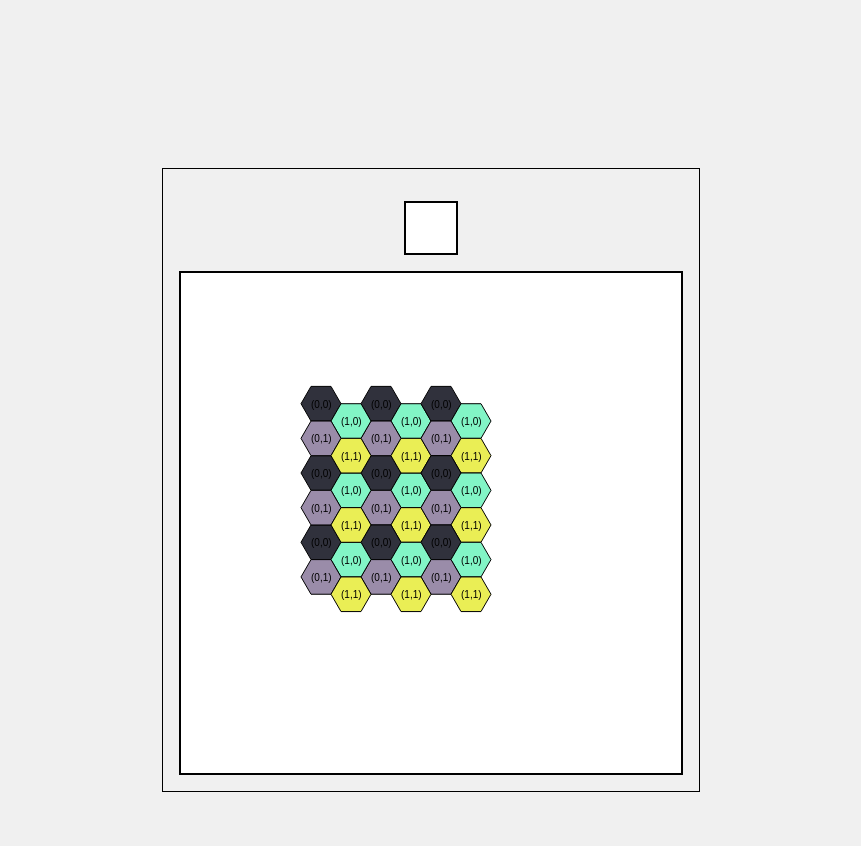
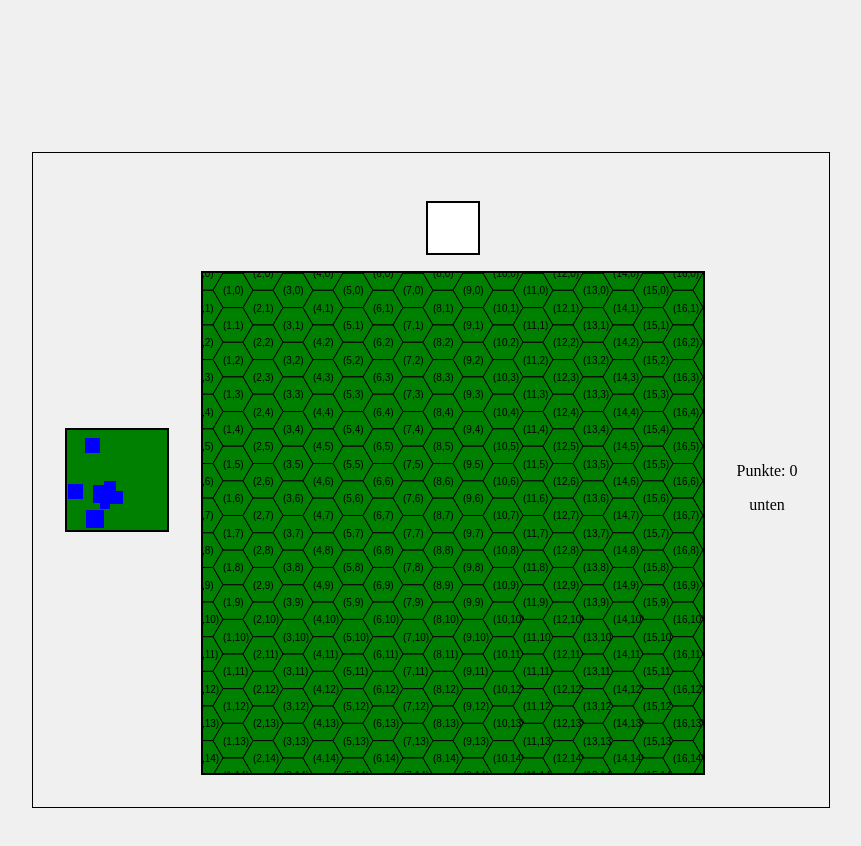
Before and after one commit to Dudy/mysiedler, a website with bundled scripts: page public/index.html in a window 1280 px wide. Shown: the whole page, without its empty margins (209-1070 px from the left). Built offline with nearby package versions, Linux system fonts and the light colour scheme.

Commit message:
Minimap hinzugefügt, inkl. Steuerung durch Events aus der großen Map heraus
Resources hinzugefügt, die auf den Feldern erreichbar sind, zunächst aber nur Wasser und Gras als nicht-verwertbare Ressouce

```diff
--- a/public/canvasManager.js
+++ b/public/canvasManager.js
@@ -1,5 +1,5 @@
 import {HEXAGON_HEIGHT, HEXAGON_WIDTH} from "./hexagon.js";
-import {HEIGHT, RADIUS, WIDTH} from "./config.js";
+import {HEIGHT, RADIUS, resourceColor, WIDTH} from "./config.js";
 
 const FIELD_WIDTH = HEXAGON_WIDTH * WIDTH;
 const FIELD_HEIGHT = HEXAGON_HEIGHT * HEIGHT;
@@ -7,8 +7,8 @@ const HALF_RADIUS = RADIUS * 0.5;
 
 class CanvasManager {
     constructor(canvasId, hexagons) {
-        this.xOffset = 200;
-        this.yOffset = 200;
+        this.xOffset = 0;
+        this.yOffset = 0;
         this.keyPressCount = {
             'w': 0,
             'a': 0,
@@ -100,7 +100,8 @@ class CanvasManager {
         const clickedHexagon = this.getClickedHexagon(e.clientX, e.clientY);
         if (clickedHexagon) {
             const colorDiv = document.getElementById('color');
-            colorDiv.style.backgroundColor = clickedHexagon.color;
+            // colorDiv.style.backgroundColor = clickedHexagon.color;
+            colorDiv.style.backgroundColor = resourceColor[clickedHexagon.resource];
         }
     }
 
@@ -125,16 +126,16 @@ class CanvasManager {
 
                 switch (key) {
                     case 'w':
+                        this.yOffset += increment;
+                        break;
+                    case 'a':
+                        this.xOffset += increment;
+                        break;
+                    case 's':
                         this.yOffset -= increment;
                         break;
-                    case 'a':
+                    case 'd':
                         this.xOffset -= increment;
-                        break;
-                    case 's':
-                        this.yOffset += increment;
-                        break;
-                    case 'd':
-                        this.xOffset += increment;
                         break;
                 }
 
@@ -150,6 +151,16 @@ class CanvasManager {
                 if (this.yOffset > HEXAGON_HEIGHT * HEIGHT) {
                     this.yOffset -= HEXAGON_HEIGHT * HEIGHT;
                 }
+
+                let meinEvent = new CustomEvent('offsetUpdatedEvent', {
+                    detail: {
+                        xOffset: this.xOffset / (HEXAGON_WIDTH * WIDTH),
+                        yOffset: this.yOffset / (HEXAGON_HEIGHT * HEIGHT),
+                        message: 'Hallo Welt!'
+                    }
+                });
+                // Event senden
+                window.dispatchEvent(meinEvent);
             }
         });
 
--- a/public/config.js
+++ b/public/config.js
@@ -1,4 +1,32 @@
-export const WIDTH = 2;
-export const HEIGHT = 2;
+import { SeedableRandom } from './seedable-random.js';
+
+export const RANDOM = new SeedableRandom(1);
+
+export const WIDTH = 100;
+export const HEIGHT = 100;
 
 export const RADIUS = 20;
+
+export const resources = ['grass', 'stone', 'wood', 'iron_ore'];
+export const resourceCount = {
+    grass: 100,
+    stone: 4,
+    wood: 4,
+    iron_ore: 2
+};
+export const resourceColor = {
+    grass: 'green',
+    stone: 'darkgrey',
+    wood: 'brown',
+    iron_ore: 'lightgrey',
+    desert: 'yellow',
+    water: 'blue'
+};
+export const resourceToImage = {
+    grass: 'grass.png',
+    stone: 'stone.png',
+    wood: 'wood.png',
+    iron_ore: 'iron_ore.png',
+    desert: 'desert.png',
+    water: 'water.png'
+};
--- a/public/hexagon.js
+++ b/public/hexagon.js
@@ -1,4 +1,4 @@
-import {RADIUS, HEIGHT, WIDTH} from "./config.js";
+import {RADIUS, HEIGHT, WIDTH, resourceColor} from "./config.js";
 
 export const HEXAGON_WIDTH = 1.5 * RADIUS;
 export const HEXAGON_HEIGHT = Math.sqrt(3) * RADIUS;
@@ -29,7 +29,6 @@ class Hexagon {
 
         this.x = x;
         this.y = y;
-        this.color = getRandomColor();
 
         this.top = undefined;
         this.topRight = undefined;
@@ -37,6 +36,8 @@ class Hexagon {
         this.bottom = undefined;
         this.bottomLeft = undefined;
         this.topLeft = undefined;
+
+        this.resource = undefined;
     }
 
     draw(context, offsetX = 0, offsetY = 0) {
@@ -53,7 +54,7 @@ class Hexagon {
         context.strokeStyle = "black";
         context.lineWidth = 1;
         context.closePath();
-        context.fillStyle = this.color;
+        context.fillStyle = resourceColor[this.resource];
         context.fill();
         context.stroke();
 
@@ -62,11 +63,6 @@ class Hexagon {
         context.fillStyle = "black";
         context.fillText(`(${this.column},${this.row})`, offsetX + this.x - 10, offsetY + this.y + 4);
         context.closePath();
-
-        // context.beginPath();
-        // context.arc(offsetX + this.x, offsetY + this.y, RADIUS, 0, 2 * Math.PI, false);
-        // context.lineWidth = 1;
-        // context.stroke();
     }
 
     setNeighbors(top, topRight, bottomRight, bottom, bottomLeft, topLeft) {
--- a/public/index.html
+++ b/public/index.html
@@ -9,8 +9,20 @@
 <body>
 
 <div id="content">
-    <div id="color"></div>
-    <canvas id="myCanvas" width="500" height="500"></canvas>
+    <div class="left">
+        <div id="foo"></div>
+        <canvas id="overviewCanvas" width="100" height="100"></canvas>
+    </div>
+    <div class="center">
+        <div id="color"></div>
+        <canvas id="myCanvas" width="500" height="500"></canvas>
+    </div>
+    <div class="right">
+        <div>
+            <p>Punkte: <span id="points">0</span></p>
+        </div>
+        <div>unten</div>
+    </div>
 </div>
 
 <script type="module" src="main.js"></script>
--- a/public/main.css
+++ b/public/main.css
@@ -1,3 +1,42 @@
+/*!* public/main.css *!*/
+/*body {*/
+/*    margin: 5em;*/
+/*    padding: 0;*/
+/*    display: flex;*/
+/*    justify-content: center;*/
+/*    align-items: center;*/
+/*    height: 100vh;*/
+/*    background-color: #f0f0f0;*/
+/*}*/
+
+/*div#content {*/
+/*    display: flex;*/
+/*    flex-direction: column;*/
+/*    justify-content: center;*/
+/*    align-items: center;*/
+/*    border: 1px solid black;*/
+/*    padding: 1em;*/
+/*}*/
+
+/*div#color {*/
+/*    width: 50px;*/
+/*    height: 50px;*/
+/*    border: 2px solid black;*/
+/*    background-color: white;*/
+/*    margin: 1em;*/
+/*}*/
+
+/*canvas {*/
+/*    border: 2px solid black;*/
+/*    background-color: white;*/
+/*    display: flex;*/
+/*    justify-content: center;*/
+/*    align-items: center;*/
+/*}*/
+
+
+
+
 /* public/main.css */
 body {
     margin: 5em;
@@ -11,7 +50,7 @@ body {
 
 div#content {
     display: flex;
-    flex-direction: column;
+    flex-direction: row;
     justify-content: center;
     align-items: center;
     border: 1px solid black;
@@ -33,3 +72,20 @@ canvas {
     justify-content: center;
     align-items: center;
 }
+
+.left,
+.center,
+.right {
+    display: flex;
+    flex-direction: column;
+    justify-content: center;
+    align-items: center;
+    padding: 1rem;
+}
+
+.right div {
+    display: flex;
+    flex-direction: column;
+    justify-content: center;
+    align-items: center;
+}
--- a/public/main.js
+++ b/public/main.js
@@ -1,6 +1,7 @@
 import Hexagon from './hexagon.js';
 import CanvasManager from "./canvasManager.js";
-import {HEIGHT, WIDTH} from "./config.js";
+import {HEIGHT, RANDOM, resourceCount, resources, WIDTH} from "./config.js";
+import OverviewCanvasManager from "./overviewCanvasManager.js";
 
 function setNeighbors(hexagons) {
     for (let row = 0; row < HEIGHT; row++) {
@@ -87,6 +88,45 @@ function setNeighbors(hexagons) {
     }
 }
 
+function setResources(hexagons) {
+    const hexagonCount = HEIGHT * WIDTH;
+    const resourceDistribution = [];
+
+    for (let i = 0; i < hexagonCount; i++) {
+        resourceDistribution.push('grass');
+    }
+
+    const numberOfWaterFields = RANDOM.randomInt(10) + 5;
+    console.log(`numberOfWaterFields: ${numberOfWaterFields}`);
+    for (let i = 0; i < numberOfWaterFields; i++) {
+        const waterFieldSize = RANDOM.randomInt(10) + 10;
+        const waterFieldX = RANDOM.randomInt(WIDTH - waterFieldSize);
+        const waterFieldY = RANDOM.randomInt(HEIGHT - waterFieldSize);
+        for (let row = waterFieldY; row < waterFieldY + waterFieldSize; row++) {
+            for (let col = waterFieldX; col < waterFieldX + waterFieldSize; col++) {
+                resourceDistribution[row * WIDTH + col] = 'water';
+            }
+        }
+    }
+
+    let resourceIndex = 0;
+    for (let row = 0; row < HEIGHT; row++) {
+        for (let column = 0; column < WIDTH; column++) {
+            const hexagon = hexagons[row][column];
+            if (hexagon.resource === undefined) {
+                const resource = resourceDistribution[resourceIndex++];
+                hexagon.resource = resource;
+                if (resource !== 'desert' && resource !== 'water') {
+                    resourceCount[resource]--;
+                    if (resourceCount[resource] === 0) {
+                        resources.splice(resources.indexOf(resource), 1);
+                    }
+                }
+            }
+        }
+    }
+}
+
 function createHexagons() {
     const hexagons = Array.from({length: HEIGHT}, () => new Array(WIDTH));
     let counter = 0;
@@ -95,11 +135,15 @@ function createHexagons() {
             hexagons[row][col] = new Hexagon(col, row, counter++);
         }
     }
+
     setNeighbors(hexagons);
+    setResources(hexagons);
+
     return hexagons;
 }
 
 document.addEventListener('DOMContentLoaded', () => {
     let hexagons = createHexagons();
     new CanvasManager('myCanvas', hexagons);
+    new OverviewCanvasManager('overviewCanvas', hexagons);
 });
--- /dev/null
+++ b/public/overviewCanvasManager.js
@@ -0,0 +1,83 @@
+import {resourceColor} from "./config.js";
+
+class OverviewCanvasManager {
+    constructor(canvasId, hexagons) {
+        this.canvas = document.getElementById(canvasId);
+        this.context = this.canvas.getContext('2d');
+        this.hexagons = hexagons;
+        this.draw();
+        this.xOffset = 0;
+        this.yOffset = 0;
+
+        window.addEventListener('offsetUpdatedEvent', this.eventHandler.bind(this));
+    }
+
+    clear() {
+        this.context.clearRect(0, 0, this.canvas.width, this.canvas.height);
+    }
+
+    draw() {
+        for (let i = 0; i < this.hexagons.length; i++) {
+            for (let j = 0; j < this.hexagons[i].length; j++) {
+                this.context.fillStyle = resourceColor[this.hexagons[i][j].resource];
+                this.context.fillRect(j, i, 1, 1);
+            }
+        }
+        this.context.strokeStyle = 'black';
+        this.context.strokeRect(100 - this.xOffset, 100 - this.yOffset, 20, 20);
+    }
+
+    redraw() {
+        this.clear();
+        this.draw();
+    }
+
+    getClickedHexagon(clientX, clientY) {
+        const rect = this.canvas.getBoundingClientRect();
+        const xClick = clientX - rect.left - this.xOffset;
+        const yClick = clientY - rect.top - this.yOffset;
+        const foundCandiates = [];
+        const distances = [];
+
+        for (let row = 0; row < HEIGHT; row++) {
+            for (let col = 0; col < WIDTH; col++) {
+                const hex = this.hexagons[row][col];
+                const {isInside, distance} = hex.isPointInside(xClick, yClick);
+                if (isInside) {
+                    foundCandiates.push(hex);
+                    distances.push(distance);
+                }
+            }
+        }
+
+        if (foundCandiates.length > 0) {
+            let closestCandidate = foundCandiates[0];
+            let closestDistance = distances[0];
+            for (let i = 1; i < foundCandiates.length; i++) {
+                if (distances[i] < closestDistance) {
+                    closestCandidate = foundCandiates[i];
+                    closestDistance = distances[i];
+                }
+            }
+            return closestCandidate;
+        }
+
+        return null;
+    }
+
+    clickHandler(e) {
+        const clickedHexagon = this.getClickedHexagon(e.clientX, e.clientY);
+        if (clickedHexagon) {
+            // TODO
+        }
+    }
+
+    eventHandler(e) {
+        console.log(`OverviewCanvasManager.eventHandler: ${JSON.stringify(e.detail)}`);
+        this.xOffset = e.detail.xOffset;
+        this.yOffset = e.detail.yOffset;
+        this.redraw();
+    }
+}
+
+export default OverviewCanvasManager;
--- /dev/null
+++ b/public/seedable-random.js
@@ -0,0 +1,43 @@
+export class SeedableRandom {
+//class SeedableRandom {
+    constructor(seed) {
+        this.seed = seed;
+    }
+
+    random() {
+        // Konstanten für die lineare Kongruenzmethode
+        const a = 1664525;
+        const c = 1013904223;
+        const m = 2 ** 32;
+
+        // Aktualisieren des Seeds und Zurückgeben einer Zahl zwischen 0 und 1
+        this.seed = (a * this.seed + c) % m;
+        return this.seed / m;
+    }
+
+    randomInt(max) {
+        return Math.floor(this.random() * max);
+    }
+}
+
+function test() {
+// Verwendung des seedbaren Zufallsgenerators
+const rng = new SeedableRandom(12345); // Initialisieren mit einem Seed
+//console.log(rng.random()); // Gibt eine Zufallszahl basierend auf dem Seed aus
+//console.log(rng.random()); // Gibt eine andere Zufallszahl basierend auf dem aktualisierten Seed aus
+
+const numberMap = new Map();
+for (let i = 0; i < 100; i++) {
+    const number = rng.randomInt(10);
+    if (numberMap.has(number)) {
+        numberMap.set(number, numberMap.get(number) + 1);
+    } else {
+        numberMap.set(number, 1);
+    }
+    console.log(number); // Gibt eine Zufallszahl zwischen 0 und 10 aus
+}
+
+console.log(numberMap); // Gibt eine Map mit den Zufallszahlen und deren Häufigkeit aus
+}
+
+//test();
```
Also changed, not shown: README.md.
